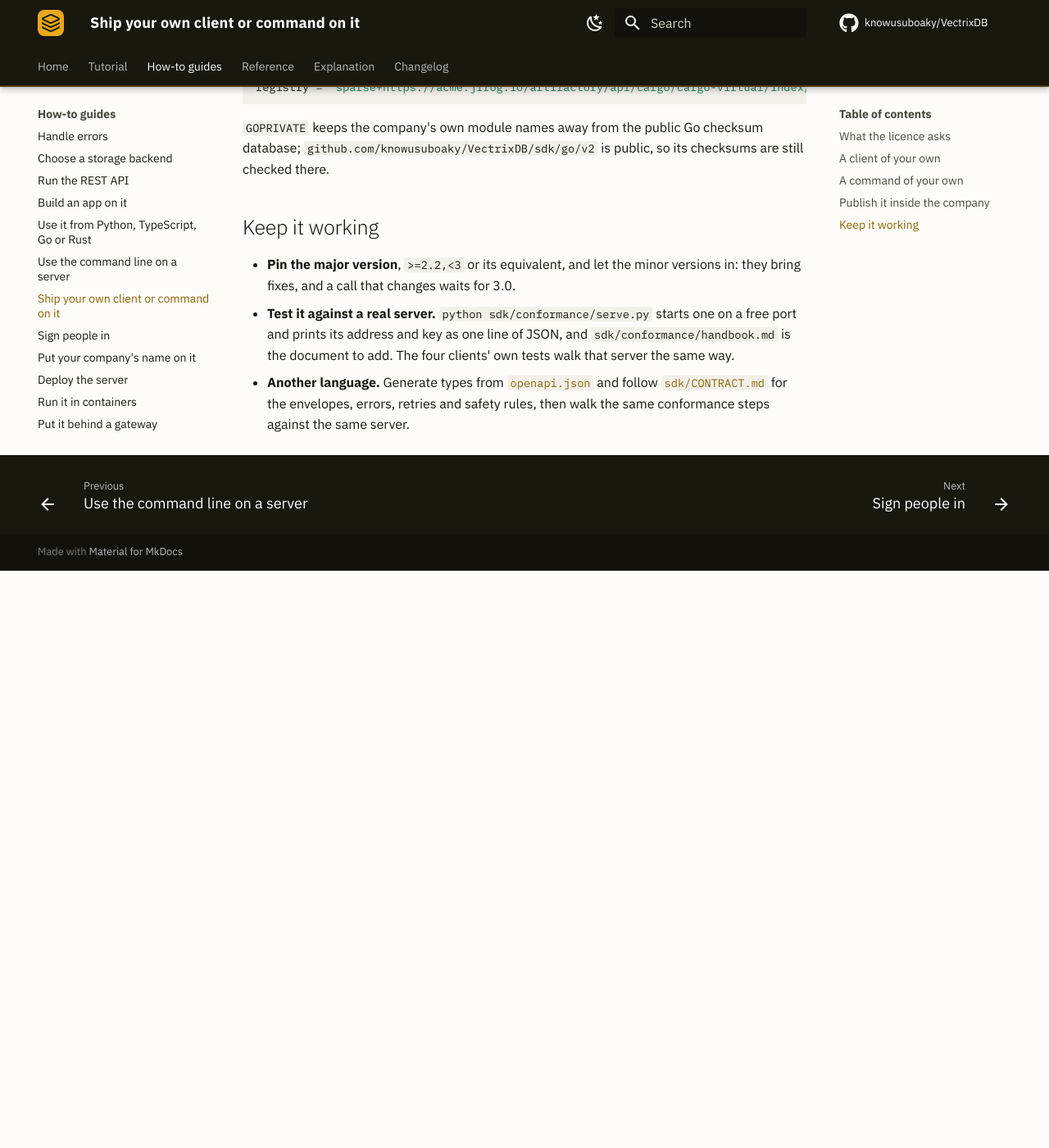
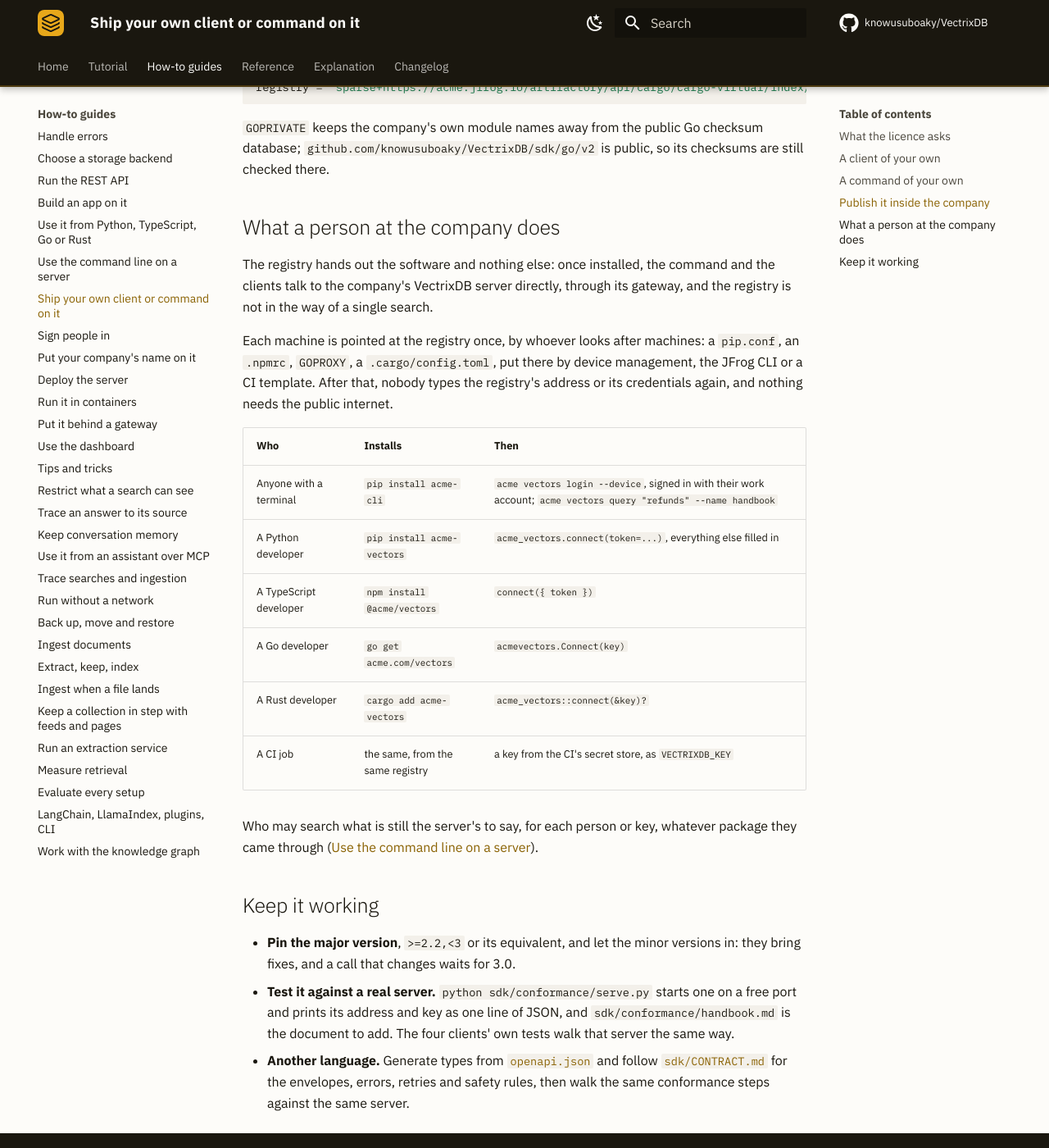
Before and after one commit to knowusuboaky/VectrixDB, an MkDocs documentation site: the page built from docs/how-to/wrap-it.md, in a window 1280 px wide and 1400 px high, scrolled down 3231 px. Shown: the whole window at 82% size. Built offline with MkDocs 1.6.1 and Material for MkDocs 9.7.7, drawn with Linux system fonts in a browser that asks for light colours; comment, search, counter and statistics services are not loaded; before the commit the page ends 3927 px from its top, so only the background shows below that.

Commit message:
Docs: what a person at the company does once the wrapper is in its registry

```diff
--- a/docs/how-to/wrap-it.md
+++ b/docs/how-to/wrap-it.md
@@ -209,6 +209,31 @@
 checksum database; `github.com/knowusuboaky/VectrixDB/sdk/go/v2` is public,
 so its checksums are still checked there.
 
+## What a person at the company does
+
+The registry hands out the software and nothing else: once installed, the
+command and the clients talk to the company's VectrixDB server directly,
+through its gateway, and the registry is not in the way of a single search.
+
+Each machine is pointed at the registry once, by whoever looks after
+machines: a `pip.conf`, an `.npmrc`, `GOPROXY`, a `.cargo/config.toml`, put
+there by device management, the JFrog CLI or a CI template. After that,
+nobody types the registry's address or its credentials again, and nothing
+needs the public internet.
+
+| Who | Installs | Then |
+|---|---|---|
+| Anyone with a terminal | `pip install acme-cli` | `acme vectors login --device`, signed in with their work account; `acme vectors query "refunds" --name handbook` |
+| A Python developer | `pip install acme-vectors` | `acme_vectors.connect(token=...)`, everything else filled in |
+| A TypeScript developer | `npm install @acme/vectors` | `connect({ token })` |
+| A Go developer | `go get acme.com/vectors` | `acmevectors.Connect(key)` |
+| A Rust developer | `cargo add acme-vectors` | `acme_vectors::connect(&key)?` |
+| A CI job | the same, from the same registry | a key from the CI's secret store, as `VECTRIXDB_KEY` |
+
+Who may search what is still the server's to say, for each person or key,
+whatever package they came through
+([Use the command line on a server](command-line-server.md#who-you-are)).
+
 ## Keep it working
 
 - **Pin the major version**, `>=2.2,<3` or its equivalent, and let the
```
